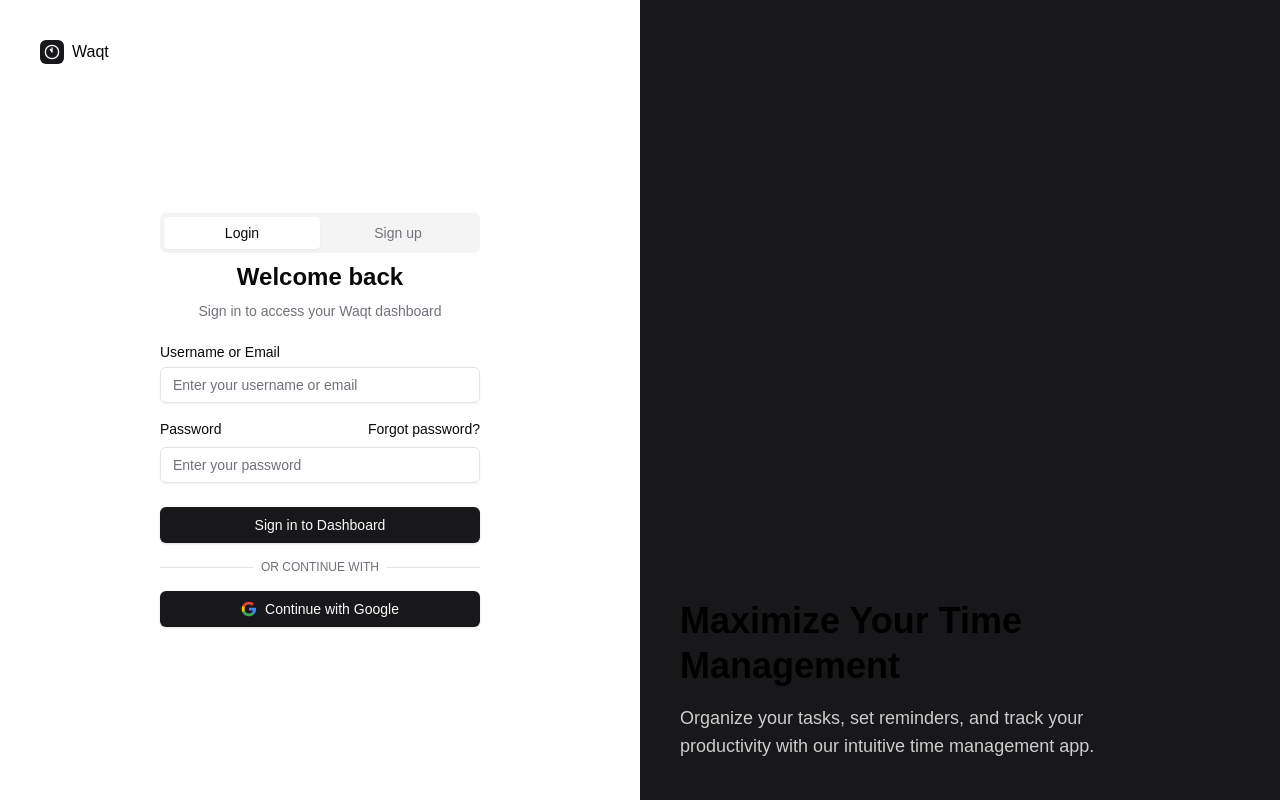
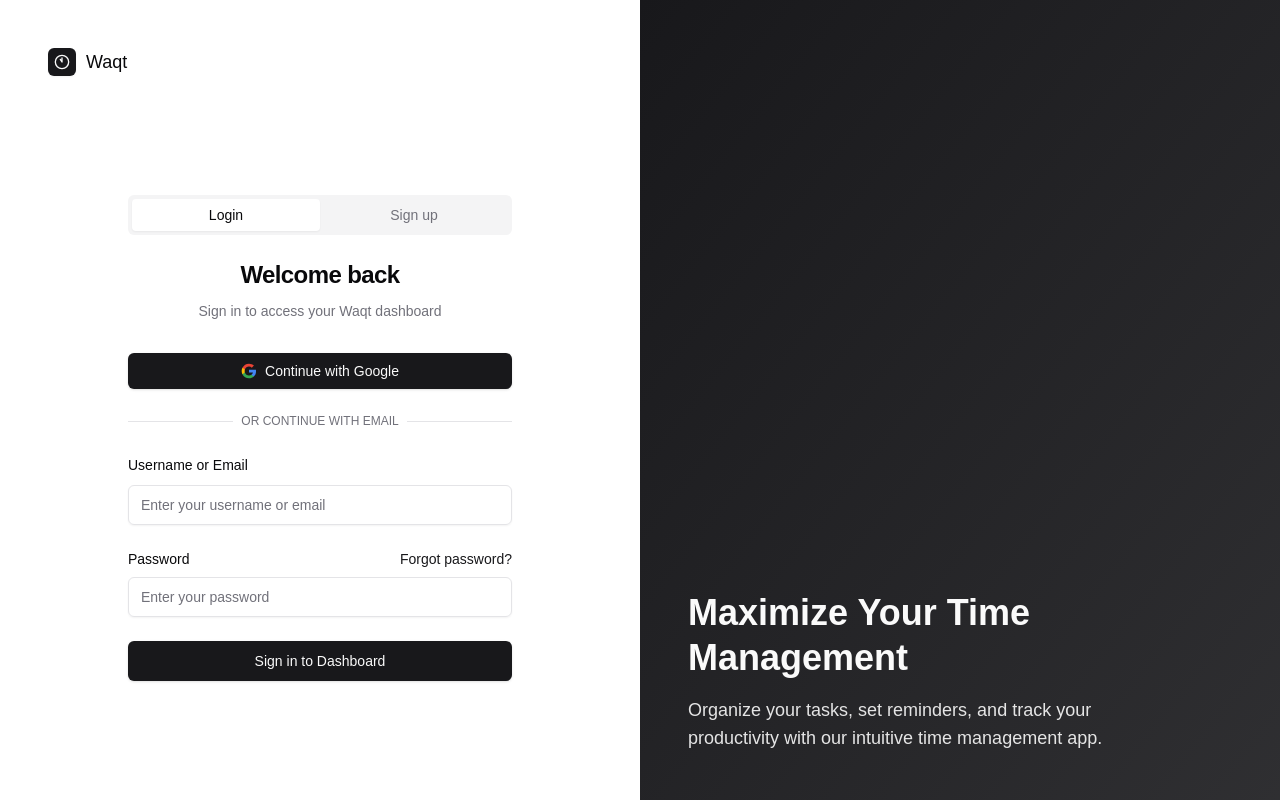
Before and after one commit to heywinit/waqt, a React (Vite) app in the folder waqt-frontend/: page /signin in a window 1280 px wide. Built offline with nearby package versions, Linux system fonts and the light colour scheme; no server answers.

Commit message:
👌 IMPROVE: UI Changes for login

```diff
--- /dev/null
+++ b/waqt-frontend/src/components/GoogleLogin.tsx
@@ -0,0 +1,71 @@
+import { useGoogleLogin } from "@react-oauth/google";
+import { Button } from "./ui/button";
+import { toast } from "@/hooks/use-toast";
+import { googleAuth } from "@/services/authService";
+
+export default function GoogleLogin({
+  disabled,
+  onSuccess,
+}: {
+  disabled: boolean;
+  onSuccess: (token: string) => void;
+}) {
+  const handleGoogleLogin = useGoogleLogin({
+    onSuccess: async (tokenResponse) => {
+      try {
+        const result = await googleAuth(tokenResponse.access_token);
+        if (result.success) {
+          localStorage.setItem("token", result.token);
+          toast({
+            title: "Success",
+            description: "Signed in with Google successfully",
+          });
+          onSuccess(result.token);
+        }
+      } catch {
+        toast({
+          variant: "destructive",
+          title: "Error",
+          description: "Failed to sign in with Google",
+        });
+      }
+    },
+    onError: () => {
+      toast({
+        variant: "destructive",
+        title: "Error",
+        description: "Failed to sign in with Google",
+      });
+    },
+  });
+
+  return (
+    <Button
+      type="button"
+      variant="default"
+      className="w-full flex gap-2 items-center justify-center"
+      onClick={() => handleGoogleLogin()}
+      disabled={disabled}
+    >
+      <svg className="size-5" viewBox="0 0 24 24">
+        <path
+          d="M22.56 12.25c0-.78-.07-1.53-.2-2.25H12v4.26h5.92c-.26 1.37-1.04 2.53-2.21 3.31v2.77h3.57c2.08-1.92 3.28-4.74 3.28-8.09z"
+          fill="#4285F4"
+        />
+        <path
+          d="M12 23c2.97 0 5.46-.98 7.28-2.66l-3.57-2.77c-.98.66-2.23 1.06-3.71 1.06-2.86 0-5.29-1.93-6.16-4.53H2.18v2.84C3.99 20.53 7.7 23 12 23z"
+          fill="#34A853"
+        />
+        <path
+          d="M5.84 14.09c-.22-.66-.35-1.36-.35-2.09s.13-1.43.35-2.09V7.07H2.18C1.43 8.55 1 10.22 1 12s.43 3.45 1.18 4.93l2.85-2.22.81-.62z"
+          fill="#FBBC05"
+        />
+        <path
+          d="M12 5.38c1.62 0 3.06.56 4.21 1.64l3.15-3.15C17.45 2.09 14.97 1 12 1 7.7 1 3.99 3.47 2.18 7.07l3.66 2.84c.87-2.6 3.3-4.53 6.16-4.53z"
+          fill="#EA4335"
+        />
+      </svg>
+      Continue with Google
+    </Button>
+  );
+}
--- a/waqt-frontend/src/pages/LoginPage.tsx
+++ b/waqt-frontend/src/pages/LoginPage.tsx
@@ -3,14 +3,14 @@ import { Button } from "@/components/ui/button";
 import { Input } from "@/components/ui/input";
 import { cn } from "@/lib/utils";
 import { Label } from "@/components/ui/label";
-import { login, signup, googleAuth } from "@/services/authService";
+import { login, signup } from "@/services/authService";
 import { useNavigate } from "react-router-dom";
 import { useToast } from "@/hooks/use-toast";
 import { LoginData, SignupData } from "@/types/auth";
 import { Clock11 } from "lucide-react";
 import { Tabs, TabsContent, TabsList, TabsTrigger } from "@/components/ui/tabs";
 import { Separator } from "@/components/ui/separator";
-import { useGoogleLogin } from "@react-oauth/google";
+import GoogleLogin from "@/components/GoogleLogin";
 
 export default function LoginPage() {
   const navigate = useNavigate();
@@ -112,75 +112,69 @@ export default function LoginPage() {
     }
   };
 
-  const handleGoogleLogin = useGoogleLogin({
-    onSuccess: async (tokenResponse) => {
-      try {
-        const result = await googleAuth(tokenResponse.access_token);
-        if (result.success) {
-          localStorage.setItem("token", result.token);
-          toast({
-            title: "Success",
-            description: "Signed in with Google successfully",
-          });
-          navigate("/");
-        }
-      } catch {
-        toast({
-          variant: "destructive",
-          title: "Error",
-          description: "Failed to sign in with Google",
-        });
-      }
-    },
-    onError: () => {
-      toast({
-        variant: "destructive",
-        title: "Error",
-        description: "Failed to sign in with Google",
-      });
-    },
-  });
-
   return (
     <div className="grid min-h-svh lg:grid-cols-2">
-      <div className="flex flex-col gap-4 p-6 md:p-10">
-        <div className="flex justify-center gap-2 md:justify-start">
+      <div className="flex flex-col p-6 md:p-8 lg:p-12">
+        <div className="flex justify-center md:justify-start">
           <a
             href="/"
-            className="flex items-center gap-2 font-medium select-none"
+            className="flex items-center gap-2.5 text-lg font-medium select-none hover:opacity-90 transition-opacity"
           >
-            <div className="flex h-6 w-6 items-center justify-center rounded-md bg-primary text-primary-foreground">
+            <div className="flex h-7 w-7 items-center justify-center rounded-md bg-primary text-primary-foreground shadow-sm">
               <Clock11 className="size-4" />
             </div>
             Waqt
           </a>
         </div>
-        <div className="flex flex-1 items-center justify-center">
-          <div className="w-full max-w-xs">
+        <div className="flex flex-1 items-center justify-center mt-8 md:mt-12">
+          <div className="w-full max-w-sm space-y-6">
             <Tabs defaultValue="login" className="w-full">
-              <TabsList className="grid w-full grid-cols-2">
+              <TabsList className="grid w-full grid-cols-2 mb-6">
                 <TabsTrigger value="login">Login</TabsTrigger>
                 <TabsTrigger value="signup">Sign up</TabsTrigger>
               </TabsList>
               <TabsContent value="login">
-                <form
-                  className={cn("flex flex-col gap-6")}
-                  onSubmit={handleLoginSubmit}
-                >
-                  <div className="flex flex-col items-center gap-2 text-center select-none">
-                    <h1 className="text-2xl font-bold">Welcome back</h1>
+                <form className={cn("space-y-8")} onSubmit={handleLoginSubmit}>
+                  <div className="flex flex-col items-center gap-2.5 text-center select-none">
+                    <h1 className="text-2xl font-semibold tracking-tight">
+                      Welcome back
+                    </h1>
                     <p className="text-balance text-sm text-muted-foreground">
                       Sign in to access your Waqt dashboard
                     </p>
                   </div>
-                  <div className="grid gap-4">
+                  <div className="space-y-6">
+                    <div className="flex justify-center">
+                      <GoogleLogin
+                        disabled={isLoading}
+                        onSuccess={(token) => {
+                          localStorage.setItem("token", token);
+                          navigate("/");
+                        }}
+                      />
+                    </div>
+                    <div className="relative">
+                      <div className="absolute inset-0 flex items-center">
+                        <Separator />
+                      </div>
+                      <div className="relative flex justify-center text-xs uppercase">
+                        <span className="bg-background px-2 text-muted-foreground">
+                          Or continue with email
+                        </span>
+                      </div>
+                    </div>
                     {error && (
-                      <div className="text-sm text-red-500 text-center">
+                      <div className="text-sm text-red-500 text-center bg-red-50 py-2 px-3 rounded-md">
                         {error}
                       </div>
                     )}
-                    <div className="grid gap-2">
-                      <Label htmlFor="identifier">Username or Email</Label>
+                    <div className="space-y-2">
+                      <Label
+                        htmlFor="identifier"
+                        className="text-sm font-medium"
+                      >
+                        Username or Email
+                      </Label>
                       <Input
                         id="identifier"
                         type="text"
@@ -188,14 +182,20 @@ export default function LoginPage() {
                         required
                         value={loginData.identifier}
                         onChange={handleLoginInputChange}
+                        className="h-10"
                       />
                     </div>
-                    <div className="grid gap-2">
-                      <div className="flex items-center">
-                        <Label htmlFor="password">Password</Label>
+                    <div className="space-y-2">
+                      <div className="flex items-center justify-between">
+                        <Label
+                          htmlFor="password"
+                          className="text-sm font-medium"
+                        >
+                          Password
+                        </Label>
                         <a
                           href="#"
-                          className="ml-auto text-sm underline-offset-4 hover:underline"
+                          className="text-sm text-primary hover:underline underline-offset-4"
                         >
                           Forgot password?
                         </a>
@@ -207,76 +207,58 @@ export default function LoginPage() {
                         required
                         value={loginData.password}
                         onChange={handleLoginInputChange}
+                        className="h-10"
                       />
                     </div>
                     <Button
                       type="submit"
-                      className="mt-2 w-full"
+                      className="w-full h-10"
                       disabled={isLoading}
                     >
                       {isLoading ? "Signing in..." : "Sign in to Dashboard"}
                     </Button>
+                  </div>
+                </form>
+              </TabsContent>
+              <TabsContent value="signup">
+                <form className={cn("space-y-8")} onSubmit={handleSignupSubmit}>
+                  <div className="flex flex-col items-center gap-2.5 text-center select-none">
+                    <h1 className="text-2xl font-semibold tracking-tight">
+                      Create an account
+                    </h1>
+                    <p className="text-balance text-sm text-muted-foreground">
+                      Sign up to start managing your time effectively
+                    </p>
+                  </div>
+                  <div className="space-y-6">
+                    <div className="flex justify-center">
+                      <GoogleLogin
+                        disabled={isLoading}
+                        onSuccess={(token) => {
+                          localStorage.setItem("token", token);
+                          navigate("/");
+                        }}
+                      />
+                    </div>
                     <div className="relative">
                       <div className="absolute inset-0 flex items-center">
                         <Separator />
                       </div>
                       <div className="relative flex justify-center text-xs uppercase">
                         <span className="bg-background px-2 text-muted-foreground">
-                          Or continue with
+                          Or continue with email
                         </span>
                       </div>
                     </div>
-                    <div className="flex justify-center">
-                      <Button
-                        type="button"
-                        variant="default"
-                        className="w-full flex gap-2 items-center justify-center"
-                        onClick={() => handleGoogleLogin()}
-                        disabled={isLoading}
-                      >
-                        <svg className="size-5" viewBox="0 0 24 24">
-                          <path
-                            d="M22.56 12.25c0-.78-.07-1.53-.2-2.25H12v4.26h5.92c-.26 1.37-1.04 2.53-2.21 3.31v2.77h3.57c2.08-1.92 3.28-4.74 3.28-8.09z"
-                            fill="#4285F4"
-                          />
-                          <path
-                            d="M12 23c2.97 0 5.46-.98 7.28-2.66l-3.57-2.77c-.98.66-2.23 1.06-3.71 1.06-2.86 0-5.29-1.93-6.16-4.53H2.18v2.84C3.99 20.53 7.7 23 12 23z"
-                            fill="#34A853"
-                          />
-                          <path
-                            d="M5.84 14.09c-.22-.66-.35-1.36-.35-2.09s.13-1.43.35-2.09V7.07H2.18C1.43 8.55 1 10.22 1 12s.43 3.45 1.18 4.93l2.85-2.22.81-.62z"
-                            fill="#FBBC05"
-                          />
-                          <path
-                            d="M12 5.38c1.62 0 3.06.56 4.21 1.64l3.15-3.15C17.45 2.09 14.97 1 12 1 7.7 1 3.99 3.47 2.18 7.07l3.66 2.84c.87-2.6 3.3-4.53 6.16-4.53z"
-                            fill="#EA4335"
-                          />
-                        </svg>
-                        Continue with Google
-                      </Button>
-                    </div>
-                  </div>
-                </form>
-              </TabsContent>
-              <TabsContent value="signup">
-                <form
-                  className={cn("flex flex-col gap-6")}
-                  onSubmit={handleSignupSubmit}
-                >
-                  <div className="flex flex-col items-center gap-2 text-center select-none">
-                    <h1 className="text-2xl font-bold">Create an account</h1>
-                    <p className="text-balance text-sm text-muted-foreground">
-                      Sign up to start managing your time effectively
-                    </p>
-                  </div>
-                  <div className="grid gap-4">
                     {error && (
-                      <div className="text-sm text-red-500 text-center">
+                      <div className="text-sm text-red-500 text-center bg-red-50 py-2 px-3 rounded-md">
                         {error}
                       </div>
                     )}
-                    <div className="grid gap-2">
-                      <Label htmlFor="email">Email</Label>
+                    <div className="space-y-2">
+                      <Label htmlFor="email" className="text-sm font-medium">
+                        Email
+                      </Label>
                       <Input
                         id="email"
                         type="email"
@@ -284,10 +266,13 @@ export default function LoginPage() {
                         required
                         value={signupData.email}
                         onChange={handleSignupInputChange}
+                        className="h-10"
                       />
                     </div>
-                    <div className="grid gap-2">
-                      <Label htmlFor="username">Username</Label>
+                    <div className="space-y-2">
+                      <Label htmlFor="username" className="text-sm font-medium">
+                        Username
+                      </Label>
                       <Input
                         id="username"
                         type="text"
@@ -295,10 +280,13 @@ export default function LoginPage() {
                         required
                         value={signupData.username}
                         onChange={handleSignupInputChange}
+                        className="h-10"
                       />
                     </div>
-                    <div className="grid gap-2">
-                      <Label htmlFor="password">Password</Label>
+                    <div className="space-y-2">
+                      <Label htmlFor="password" className="text-sm font-medium">
+                        Password
+                      </Label>
                       <Input
                         id="password"
                         type="password"
@@ -306,10 +294,16 @@ export default function LoginPage() {
                         required
                         value={signupData.password}
                         onChange={handleSignupInputChange}
+                        className="h-10"
                       />
                     </div>
-                    <div className="grid gap-2">
-                      <Label htmlFor="confirmPassword">Confirm Password</Label>
+                    <div className="space-y-2">
+                      <Label
+                        htmlFor="confirmPassword"
+                        className="text-sm font-medium"
+                      >
+                        Confirm Password
+                      </Label>
                       <Input
                         id="confirmPassword"
                         type="password"
@@ -317,54 +311,16 @@ export default function LoginPage() {
                         required
                         value={signupData.confirmPassword}
                         onChange={handleSignupInputChange}
+                        className="h-10"
                       />
                     </div>
                     <Button
                       type="submit"
-                      className="mt-2 w-full"
+                      className="w-full h-10"
                       disabled={isLoading}
                     >
                       {isLoading ? "Creating account..." : "Create account"}
                     </Button>
-                    <div className="relative">
-                      <div className="absolute inset-0 flex items-center">
-                        <Separator />
-                      </div>
-                      <div className="relative flex justify-center text-xs uppercase">
-                        <span className="bg-background px-2 text-muted-foreground">
-                          Or continue with
-                        </span>
-                      </div>
-                    </div>
-                    <div className="flex justify-center">
-                      <Button
-                        type="button"
-                        variant="outline"
-                        className="w-full flex gap-2 items-center justify-center"
-                        onClick={() => handleGoogleLogin()}
-                        disabled={isLoading}
-                      >
-                        <svg className="size-5" viewBox="0 0 24 24">
-                          <path
-                            d="M22.56 12.25c0-.78-.07-1.53-.2-2.25H12v4.26h5.92c-.26 1.37-1.04 2.53-2.21 3.31v2.77h3.57c2.08-1.92 3.28-4.74 3.28-8.09z"
-                            fill="#4285F4"
-                          />
-                          <path
-                            d="M12 23c2.97 0 5.46-.98 7.28-2.66l-3.57-2.77c-.98.66-2.23 1.06-3.71 1.06-2.86 0-5.29-1.93-6.16-4.53H2.18v2.84C3.99 20.53 7.7 23 12 23z"
-                            fill="#34A853"
-                          />
-                          <path
-                            d="M5.84 14.09c-.22-.66-.35-1.36-.35-2.09s.13-1.43.35-2.09V7.07H2.18C1.43 8.55 1 10.22 1 12s.43 3.45 1.18 4.93l2.85-2.22.81-.62z"
-                            fill="#FBBC05"
-                          />
-                          <path
-                            d="M12 5.38c1.62 0 3.06.56 4.21 1.64l3.15-3.15C17.45 2.09 14.97 1 12 1 7.7 1 3.99 3.47 2.18 7.07l3.66 2.84c.87-2.6 3.3-4.53 6.16-4.53z"
-                            fill="#EA4335"
-                          />
-                        </svg>
-                        Continue with Google
-                      </Button>
-                    </div>
                   </div>
                 </form>
               </TabsContent>
@@ -372,13 +328,13 @@ export default function LoginPage() {
           </div>
         </div>
       </div>
-      <div className="relative hidden bg-primary lg:block">
-        <div className="absolute inset-0 p-10">
-          <div className="absolute bottom-10 max-w-md text-white select-none">
-            <h2 className="mb-4 text-4xl font-bold text-black leading-tight">
+      <div className="relative hidden bg-gradient-to-br from-primary to-primary/90 lg:block">
+        <div className="absolute inset-0 p-12 flex items-end">
+          <div className="max-w-md space-y-4">
+            <h2 className="text-4xl font-bold text-primary-foreground leading-tight">
               Maximize Your Time Management
             </h2>
-            <p className="text-lg text-primary-foreground/80">
+            <p className="text-lg text-primary-foreground/90">
               Organize your tasks, set reminders, and track your productivity
               with our intuitive time management app.
             </p>
```
